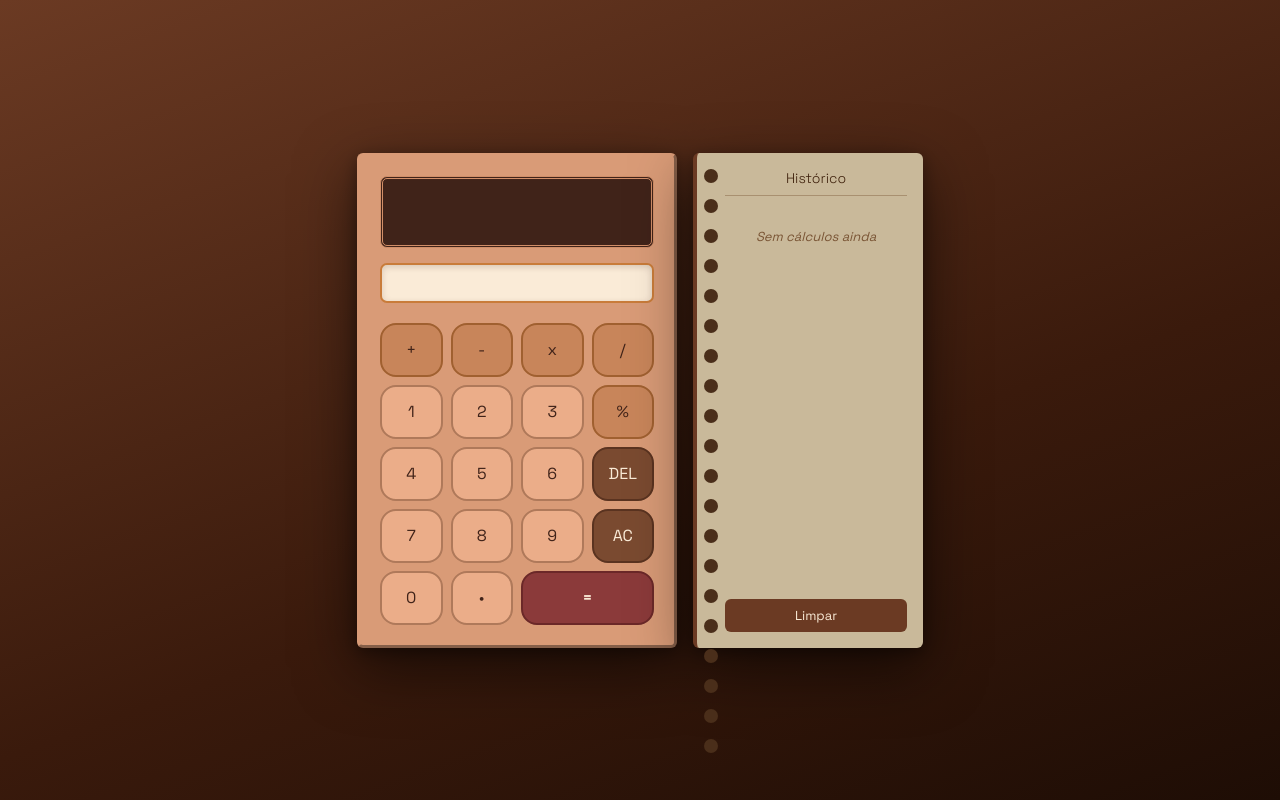
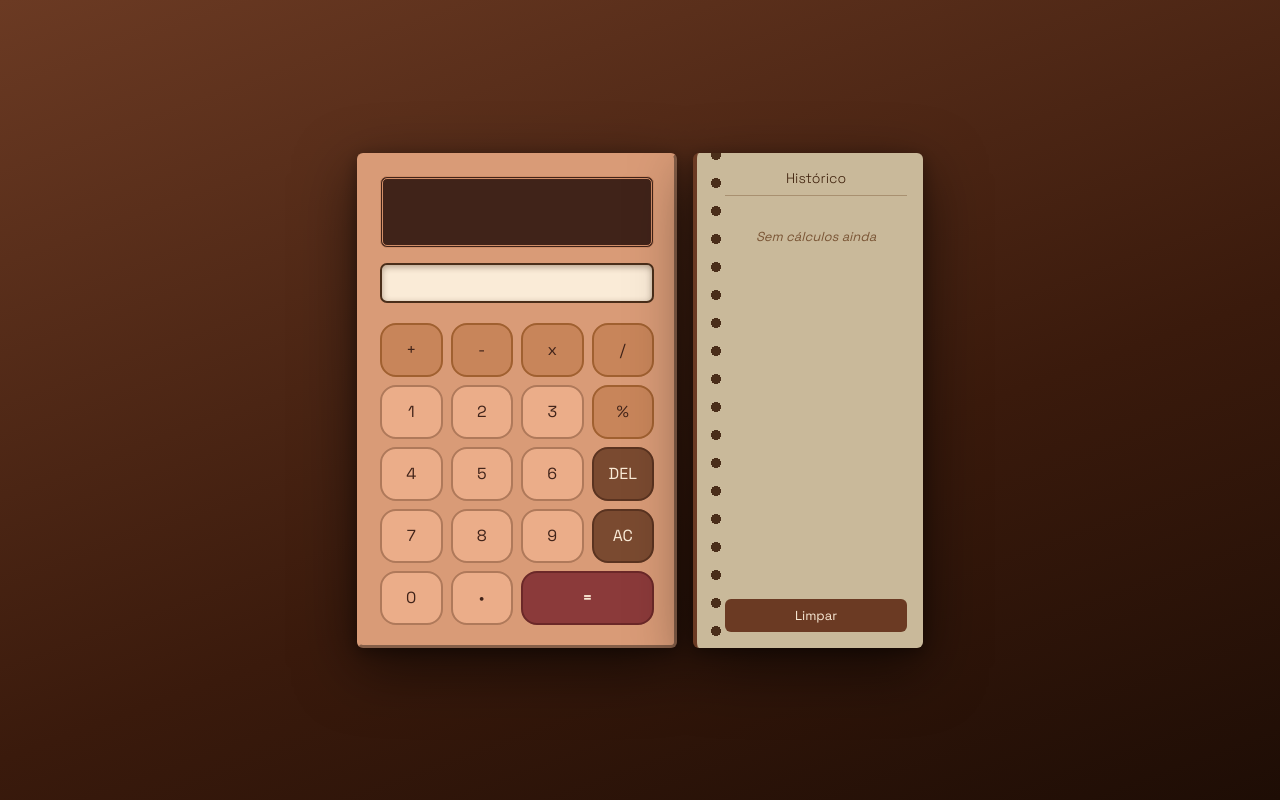
Before and after one commit to guilhermejerei/Calculadora, a plain HTML site: page index.html in a window 1280 px wide. Drawn offline with Linux system fonts and the light colour scheme.

Commit message:
refactor: substituir espirais JS por CSS, limitar altura do historico e escurecer destaque do input

```diff
--- a/script.js
+++ b/script.js
@@ -365,44 +365,8 @@ botaoLimparHistorico.addEventListener("click", function () {
     renderizarHistorico();
 });
 
-// ===================================================================
-// Espirais decorativas do caderninho
-// ===================================================================
-
-/**
- * Gera círculos decorativos (espirais) ao longo da borda esquerda do painel.
- * Os elementos existentes são removidos antes de recriar, para evitar duplicatas.
- * Usa número fixo de 20 espirais para cobrir qualquer altura razoável do painel.
- */
-function gerarEspirais() {
-    let painel = document.getElementById("historico-painel");
-
-    // Remove espirais anteriores (para evitar duplicatas ao redimensionar)
-    let espiraisAnteriores = painel.querySelectorAll(".espiral");
-    espiraisAnteriores.forEach(function (el) {
-        el.remove();
-    });
-
-    // Cria 20 espirais posicionadas de 30 em 30px a partir do topo
-    let totalEspirais = 20;
-    for (let i = 0; i < totalEspirais; i++) {
-        let espiral = document.createElement("div");
-        espiral.className = "espiral";
-        espiral.style.top = (16 + i * 30) + "px";
-        painel.appendChild(espiral);
-    }
-}
-
-// Debounce para o redimensionamento: evita re-geração excessiva ao redimensionar
-let debounceEspirais;
-window.addEventListener("resize", function () {
-    clearTimeout(debounceEspirais);
-    debounceEspirais = setTimeout(gerarEspirais, 150);
-});
-
-// O script está ao final do <body>, portanto o DOM já está pronto.
-// Gera as espirais imediatamente ao executar o script.
-gerarEspirais();
+// As espirais decorativas do caderninho agora são geradas via CSS (radial-gradient),
+// eliminando a necessidade de manipulação do DOM via JavaScript.
 
 // Estado inicial: nenhum resultado nem previsão visível (equivalente ao estado após AC).
 // Garante que o controle por opacity esteja correto desde o carregamento da página.
--- a/style.css
+++ b/style.css
@@ -112,7 +112,7 @@ body {
 }
 
 /* === Campo de Entrada ===
-   Borda de destaque sutil em tom de âmbar e leve box-shadow interno
+   Borda de destaque em marrom-escuro (#4a2e1a) com sombra interna mais intensa
    para diferenciar o campo do restante da interface sem competir com o resultado. */
 .area_entrada input {
     width: 100%;
@@ -123,9 +123,16 @@ body {
     color: #402319;
     font-size: 16px;
     border-radius: 7px;
-    border: 2px solid #c97c3a;
+    border: 2px solid #4a2e1a;
     outline: none;
-    box-shadow: inset 0 2px 6px rgba(64, 35, 25, 0.18);
+    box-shadow: inset 0 2px 6px rgba(74, 46, 26, 0.4), 0 0 0 0px transparent;
+}
+
+/* Estado de foco do campo de entrada: reforça a borda e adiciona brilho escuro externo */
+.area_entrada input:focus {
+    border-color: #4a2e1a;
+    box-shadow: inset 0 2px 6px rgba(74, 46, 26, 0.4), 0 0 8px rgba(74, 46, 26, 0.35);
+    outline: none;
 }
 
 /* === Grade de Botões === */
@@ -261,13 +268,15 @@ body {
    PAINEL DE HISTÓRICO — estética de caderninho
    ================================================================ */
 
-/* Painel lateral: fundo creme-amarelado escurecido, dentro da paleta marrom/creme,
-   borda esquerda simulando a lombada/espiral de um caderninho.
-   position: relative necessário para o posicionamento absoluto das espirais decorativas.
-   padding-left: 28px garante que o conteúdo não fique sob a faixa das espirais. */
+/* Painel lateral: fundo creme-amarelado escurecido com pontos de espiral simulados via
+   radial-gradient na faixa esquerda de 28px (padding-left existente garante que o
+   conteúdo não sobreponha os pontos). max-height limita o crescimento vertical.
+   position: relative necessário para o posicionamento correto do conteúdo. */
 .historico-painel {
     width: 230px;
-    background-color: #c9b99a;
+    background:
+        radial-gradient(circle, #4a2e1a 5px, transparent 5px) 7px 16px / 24px 28px repeat-y,
+        #c9b99a;
     border-radius: 6px;
     padding: 16px;
     padding-left: 28px;
@@ -277,6 +286,7 @@ body {
     display: flex;
     flex-direction: column;
     min-height: 200px;
+    max-height: 520px;
     position: relative;
 }
 
@@ -293,14 +303,35 @@ body {
 }
 
 /* Lista de entradas: cresce para ocupar o espaço disponível,
-   com rolagem vertical quando há muitas entradas. */
+   com rolagem vertical quando há muitas entradas.
+   min-height: 0 é essencial para que flex: 1 respeite o max-height do pai. */
 .historico-lista {
     list-style: none;
     overflow-y: auto;
     flex: 1;
+    min-height: 0;
     display: flex;
     flex-direction: column;
     gap: 0;
+}
+
+/* Scrollbar estilizada da lista de histórico (Chromium/WebKit) */
+.historico-lista::-webkit-scrollbar {
+    width: 6px;
+}
+
+.historico-lista::-webkit-scrollbar-track {
+    background: #b5a48a;
+    border-radius: 3px;
+}
+
+.historico-lista::-webkit-scrollbar-thumb {
+    background: #4a2e1a;
+    border-radius: 3px;
+}
+
+.historico-lista::-webkit-scrollbar-thumb:hover {
+    background: #3d1f0a;
 }
 
 /* Cada entrada: linha horizontal separando os itens, cursor pointer
@@ -363,20 +394,6 @@ body {
     background: #8a4e30;
 }
 
-/* === Espirais decorativas do caderninho ===
-   Círculos gerados via JavaScript, posicionados absolutamente
-   na faixa de 28px à esquerda (dentro do border-left do painel).
-   pointer-events: none para não interferir com cliques no conteúdo. */
-.espiral {
-    position: absolute;
-    width: 14px;
-    height: 14px;
-    border-radius: 50%;
-    background-color: #4a2e1a;
-    left: 7px;
-    pointer-events: none;
-}
-
 /* ================================================================
    RESPONSIVO — Mobile (< 768px)
    ================================================================ */
@@ -392,5 +409,6 @@ body {
         width: 320px;
         align-self: auto;
         padding-left: 28px;
+        max-height: 400px;
     }
 }
```
